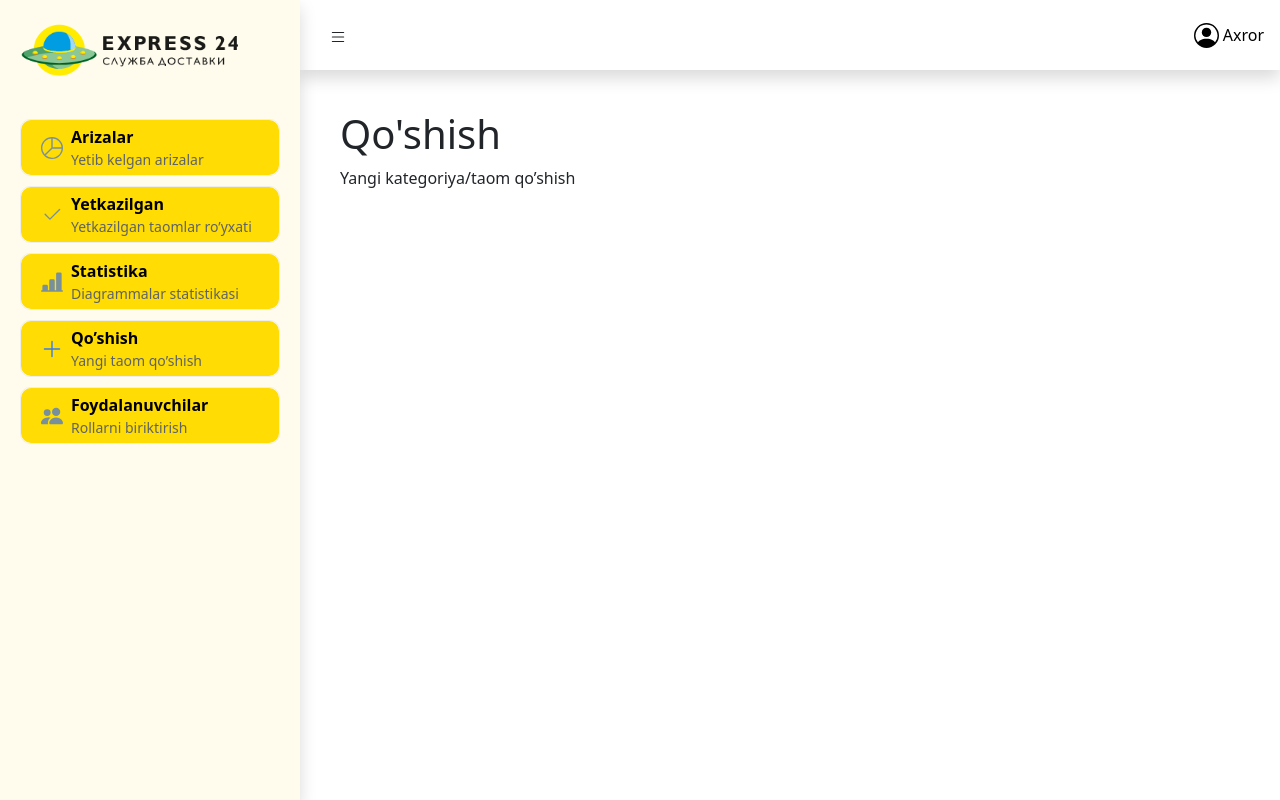
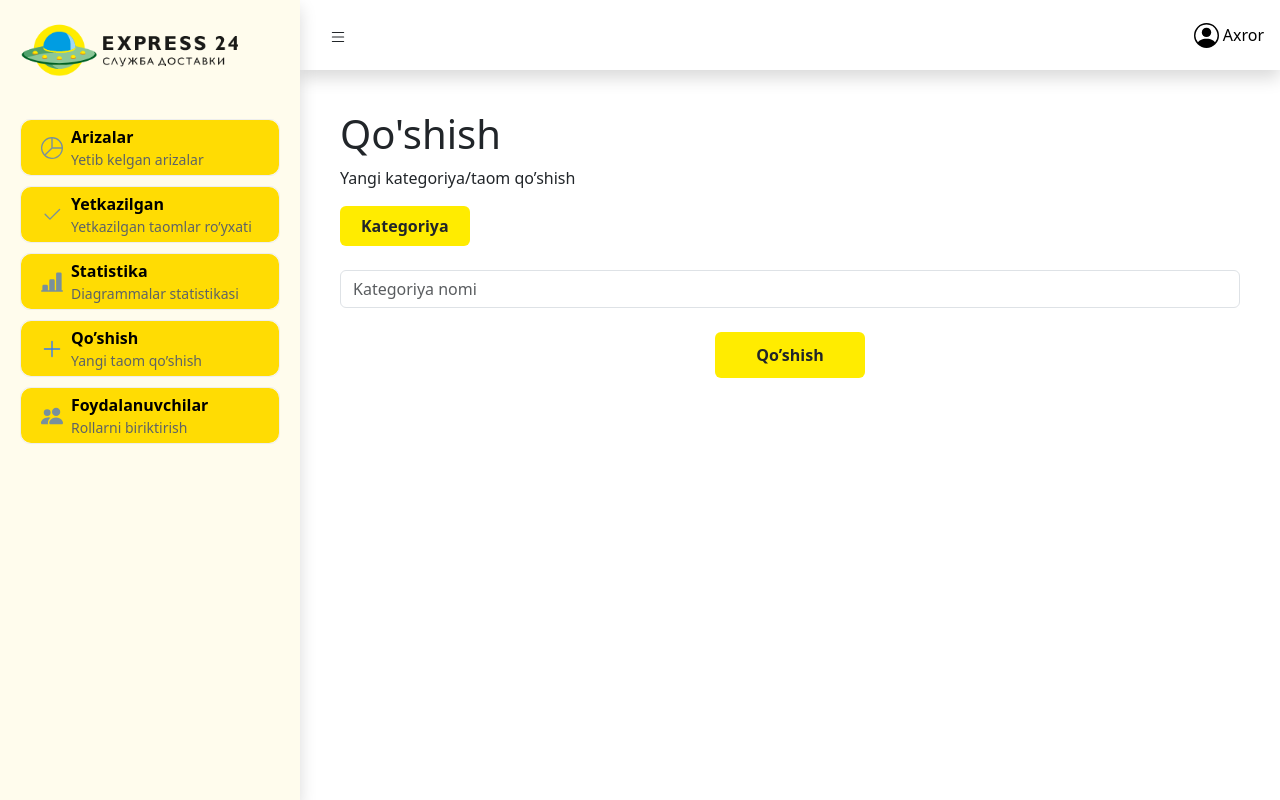
Before and after one commit to a-sayfiyev/3.-React-router-dom, a React (Create React App) app: page /add in a window 1280 px wide. Built offline with nearby package versions, Linux system fonts and the light colour scheme.

Commit message:
Add "Add" page

```diff
--- a/src/Pages/Add/index.js
+++ b/src/Pages/Add/index.js
@@ -7,7 +7,31 @@ export default function Add() {
       <div className="container p-4">
         <h1>Qo'shish</h1>
         <p>Yangi kategoriya/taom qo’shish</p>
-
+        <div className="main-wrapper d-flex flex-column">
+          <div className="inner-wrapper d-flex flex-column align-items-start gap-4">
+            <button
+              style={{ backgroundColor: "#FFEC00", padding: "7px 20px" }}
+              className="btn fw-bold"
+            >
+              Kategoriya
+            </button>
+            <input
+              type="text"
+              className="form-control"
+              placeholder="Kategoriya nomi"
+            />
+          </div>
+          <button
+            style={{
+              backgroundColor: "#FFEC00",
+              padding: "10px 40px",
+              margin: "0 auto",
+            }}
+            className="btn fw-bold mt-4"
+          >
+            Qo’shish
+          </button>
+        </div>
       </div>
     </>
   );
```
